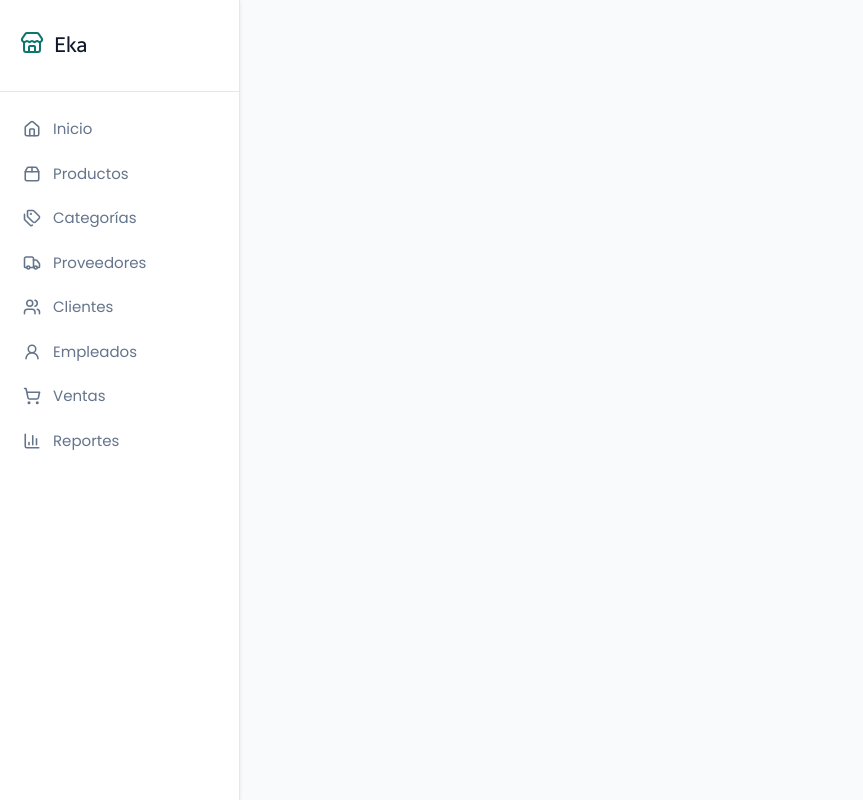
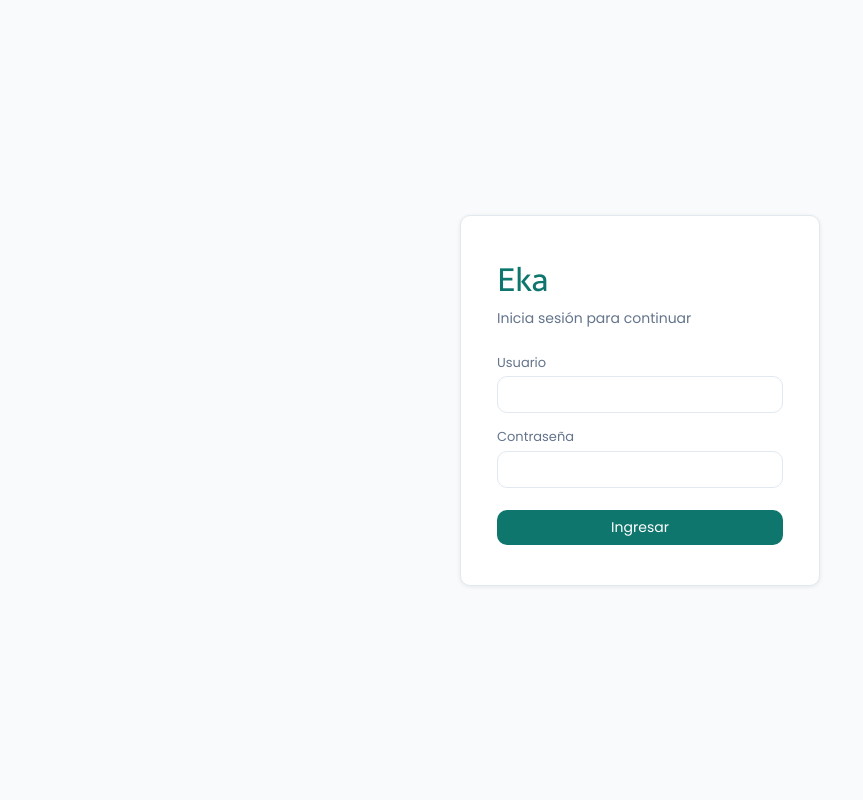
Before and after one commit to josesan28/Proyecto-2-DB, a React (Vite) app in the folder frontend/: page /login in a window 1280 px wide. Shown: the whole page, without its empty margins (0-863 px from the left). Built offline with nearby package versions, Linux system fonts and the light colour scheme; no server answers.

Commit message:
Autenticación en el frontend agregada

```diff
--- a/frontend/src/App.jsx
+++ b/frontend/src/App.jsx
@@ -1,35 +1,50 @@
-// src/App.jsx
-import { BrowserRouter, Routes, Route } from 'react-router-dom'
-import { ToastProvider } from './components/ui/Toast'
-import Layout from './components/layout/Layout'
-import Dashboard from './pages/Dashboard'
-import Productos from './pages/Productos'
-import Categorias from './pages/Categorias'
-import Proveedores from './pages/Proveedores'
-import Clientes from './pages/Clientes'
-import Empleados from './pages/Empleados'
-import Ventas from './pages/Ventas'
-import Reportes from './pages/Reportes'
-import './index.css'
-import './components/ui/ui.css'
+import { BrowserRouter, Routes, Route, Navigate } from "react-router-dom";
+import { ToastProvider } from "./components/ui/Toast";
+import { authStorage } from "./auth";
+import Layout from "./components/layout/Layout";
+import Login from "./pages/Login";
+import Dashboard from "./pages/Dashboard";
+import Productos from "./pages/Productos";
+import Categorias from "./pages/Categorias";
+import Proveedores from "./pages/Proveedores";
+import Clientes from "./pages/Clientes";
+import Empleados from "./pages/Empleados";
+import Ventas from "./pages/Ventas";
+import Reportes from "./pages/Reportes";
+import "./index.css";
+import "./components/ui/ui.css";
+
+function RequireAuth({ children }) {
+  return authStorage.isLoggedIn() ? children : <Navigate to="/login" replace />;
+}
 
 export default function App() {
   return (
     <BrowserRouter>
       <ToastProvider>
+        <Routes>
+          <Route path="/login" element={<Login />} />
+          <Route
+            path="/*"
+            element={
+              <RequireAuth>
                 <Layout>
                   <Routes>
-            <Route path="/" element={<Dashboard />} />
-            <Route path="/productos" element={<Productos />} />
+                    <Route path="/"           element={<Dashboard />} />
+                    <Route path="/productos"  element={<Productos />} />
                     <Route path="/categorias" element={<Categorias />} />
                     <Route path="/proveedores" element={<Proveedores />} />
-            <Route path="/clientes" element={<Clientes />} />
-            <Route path="/empleados" element={<Empleados />} />
-            <Route path="/ventas" element={<Ventas />} />
-            <Route path="/reportes" element={<Reportes />} />
+                    <Route path="/clientes"   element={<Clientes />} />
+                    <Route path="/empleados"  element={<Empleados />} />
+                    <Route path="/ventas"     element={<Ventas />} />
+                    <Route path="/reportes"   element={<Reportes />} />
                   </Routes>
                 </Layout>
+              </RequireAuth>
+            }
+          />
+        </Routes>
       </ToastProvider>
     </BrowserRouter>
-  )
+  );
 }
--- a/frontend/src/api.js
+++ b/frontend/src/api.js
@@ -1,18 +1,31 @@
-const BASE = import.meta.env.VITE_API_URL || 'http://localhost:3001'
+import { authStorage } from "./auth";
+
+const BASE = import.meta.env.VITE_API_URL || "http://localhost:3001";
 
 async function request(path, options = {}) {
+  const token = authStorage.getToken();
   const res = await fetch(`${BASE}${path}`, {
-    headers: { 'Content-Type': 'application/json' },
+    headers: {
+      "Content-Type": "application/json",
+      ...(token ? { Authorization: `Bearer ${token}` } : {}),
+    },
     ...options,
-  })
-  const data = await res.json()
-  if (!res.ok) throw new Error(data.error || 'Error en la solicitud')
-  return data
+  });
+
+  if (res.status === 401) {
+    authStorage.clear();
+    window.location.href = "/login";
+    return;
+  }
+
+  const data = await res.json();
+  if (!res.ok) throw new Error(data.error || "Error en la solicitud");
+  return data;
 }
 
 export const api = {
   get: (path) => request(path),
-  post: (path, body) => request(path, { method: 'POST', body: JSON.stringify(body) }),
-  put: (path, body) => request(path, { method: 'PUT', body: JSON.stringify(body) }),
-  delete: (path) => request(path, { method: 'DELETE' }),
-}
+  post: (path, body) => request(path, { method: "POST", body: JSON.stringify(body) }),
+  put: (path, body) => request(path, { method: "PUT", body: JSON.stringify(body) }),
+  delete: (path) => request(path, { method: "DELETE" }),
+};
--- /dev/null
+++ b/frontend/src/auth.js
@@ -0,0 +1,19 @@
+const KEY = "token";
+const KEY_USER = "empleado";
+
+export const authStorage = {
+  save(token, empleado) {
+    localStorage.setItem(KEY, token);
+    localStorage.setItem(KEY_USER, JSON.stringify(empleado));
+  },
+  clear() {
+    localStorage.removeItem(KEY);
+    localStorage.removeItem(KEY_USER);
+  },
+  getToken() { return localStorage.getItem(KEY); },
+  getEmpleado() {
+    const raw = localStorage.getItem(KEY_USER);
+    return raw ? JSON.parse(raw) : null;
+  },
+  isLoggedIn() { return !!localStorage.getItem(KEY); },
+};
--- a/frontend/src/components/layout/Sidebar.css
+++ b/frontend/src/components/layout/Sidebar.css
@@ -62,3 +62,47 @@
   height: 18px;
   flex: 0 0 18px;
 }
+
+.sidebar-footer {
+  margin-top: auto;
+  padding: 16px 20px;
+  border-top: 1px solid var(--border);
+}
+
+.sidebar-user {
+  display: flex;
+  flex-direction: column;
+  margin-bottom: 10px;
+}
+
+.user-name {
+  font-size: 14px;
+  font-weight: 500;
+  color: var(--text);
+}
+
+.user-cargo {
+  font-size: 12px;
+  color: var(--text-muted);
+}
+
+.logout-btn {
+  display: flex;
+  align-items: center;
+  gap: 8px;
+  width: 100%;
+  padding: 8px 10px;
+  background: none;
+  border: 1px solid var(--border);
+  border-radius: var(--radius);
+  color: var(--text-muted);
+  font-size: 13px;
+  cursor: pointer;
+  transition: background 0.15s, color 0.15s;
+}
+
+.logout-btn:hover {
+  background: var(--bg);
+  color: var(--danger);
+  border-color: var(--danger);
+}
--- a/frontend/src/components/layout/Sidebar.jsx
+++ b/frontend/src/components/layout/Sidebar.jsx
@@ -1,25 +1,37 @@
-import { NavLink } from 'react-router-dom'
-import { BarChart3, Home, Package2, ShoppingCart, Tags, Truck, UserRound, Users, Store } from 'lucide-react'
+import { NavLink, useNavigate } from 'react-router-dom'
+import { BarChart3, Home, LogOut, Package2, ShoppingCart, Tags, Truck, UserRound, Users, Store } from 'lucide-react'
+import { authStorage } from '../../auth'
+import { api } from '../../api'
 import './Sidebar.css'
 
 const links = [
-  { to: '/', label: 'Inicio', icon: Home },
-  { to: '/productos', label: 'Productos', icon: Package2 },
-  { to: '/categorias', label: 'Categorías', icon: Tags },
+  { to: '/',            label: 'Inicio',      icon: Home },
+  { to: '/productos',   label: 'Productos',   icon: Package2 },
+  { to: '/categorias',  label: 'Categorías',  icon: Tags },
   { to: '/proveedores', label: 'Proveedores', icon: Truck },
-  { to: '/clientes', label: 'Clientes', icon: Users },
-  { to: '/empleados', label: 'Empleados', icon: UserRound },
-  { to: '/ventas', label: 'Ventas', icon: ShoppingCart },
-  { to: '/reportes', label: 'Reportes', icon: BarChart3 },
+  { to: '/clientes',    label: 'Clientes',    icon: Users },
+  { to: '/empleados',   label: 'Empleados',   icon: UserRound },
+  { to: '/ventas',      label: 'Ventas',      icon: ShoppingCart },
+  { to: '/reportes',    label: 'Reportes',    icon: BarChart3 },
 ]
 
 export default function Sidebar() {
+  const navigate = useNavigate()
+  const empleado = authStorage.getEmpleado()
+
+  const handleLogout = async () => {
+    await api.post('/api/auth/logout', {}).catch(() => {})
+    authStorage.clear()
+    navigate('/login')
+  }
+
   return (
     <aside className="sidebar">
       <div className="sidebar-brand">
         <span className="brand-icon"><Store /></span>
         <span className="brand-name">Eka</span>
       </div>
+
       <nav className="sidebar-nav">
         {links.map(l => (
           <NavLink
@@ -33,6 +45,19 @@ export default function Sidebar() {
           </NavLink>
         ))}
       </nav>
+
+      <div className="sidebar-footer">
+        {empleado && (
+          <div className="sidebar-user">
+            <span className="user-name">{empleado.nombre_empleado}</span>
+            <span className="user-cargo">{empleado.cargo || 'Empleado'}</span>
+          </div>
+        )}
+        <button className="logout-btn" onClick={handleLogout}>
+          <LogOut size={16} />
+          Cerrar sesión
+        </button>
+      </div>
     </aside>
   )
 }
--- a/frontend/src/pages/Empleados.jsx
+++ b/frontend/src/pages/Empleados.jsx
@@ -7,6 +7,7 @@ import './CrudPage.css'
 const empty = {
   nombre_empleado: '', username: '', cargo: '',
   fecha_contratacion: '', estado: 'activo', telefonos: [''], correos: [''],
+  contrasena: '',
 }
 
 export default function Empleados() {
@@ -38,6 +39,7 @@ export default function Empleados() {
       estado: item.estado,
       telefonos: item.telefonos.length ? item.telefonos : [''],
       correos: item.correos.length ? item.correos : [''],
+      contrasena: '',
     })
     setEditId(item.id_empleado)
     setModal('form')
@@ -51,6 +53,7 @@ export default function Empleados() {
       correos: form.correos.filter(c => c.trim()),
       fecha_contratacion: form.fecha_contratacion || null,
       username: form.username || null,
+      contrasena: form.contrasena || null,
     }
     try {
       if (editId) {
@@ -162,6 +165,15 @@ export default function Empleados() {
                 onChange={e => f('fecha_contratacion', e.target.value)} />
             </div>
             <div className="form-group">
+              <label>{editId ? 'Nueva contraseña (dejar vacío para no cambiar)' : 'Contraseña'}</label>
+              <input
+                type="password"
+                value={form.contrasena}
+                onChange={e => f('contrasena', e.target.value)}
+                placeholder={editId ? 'Sin cambios' : 'Mínimo 4 caracteres'}
+              />
+            </div>
+            <div className="form-group">
               <label>Estado</label>
               <select value={form.estado} onChange={e => f('estado', e.target.value)}>
                 <option value="activo">Activo</option>
--- /dev/null
+++ b/frontend/src/pages/Login.css
@@ -0,0 +1,29 @@
+.login-wrapper {
+  min-height: 100vh;
+  display: flex;
+  align-items: center;
+  justify-content: center;
+  background: var(--bg);
+}
+
+.login-card {
+  background: var(--surface);
+  border: 1px solid var(--border);
+  border-radius: var(--radius);
+  box-shadow: var(--shadow);
+  padding: 40px 36px;
+  width: 100%;
+  max-width: 360px;
+}
+
+.login-title {
+  font-size: 2rem;
+  color: var(--accent);
+  margin-bottom: 4px;
+}
+
+.login-sub {
+  color: var(--text-muted);
+  font-size: 14px;
+  margin-bottom: 24px;
+}
--- /dev/null
+++ b/frontend/src/pages/Login.jsx
@@ -0,0 +1,70 @@
+import { useState } from "react";
+import { useNavigate } from "react-router-dom";
+import { api } from "../api";
+import { authStorage } from "../auth";
+import { useToast } from "../components/ui/Toast";
+import "./Login.css";
+
+export default function Login() {
+  const toast = useNavigate ? useToast() : null;
+  const navigate = useNavigate();
+  const [form, setForm] = useState({ username: "", contrasena: "" });
+  const [loading, setLoading] = useState(false);
+  const toast2 = useToast();
+
+  const handleSubmit = async () => {
+    if (!form.username || !form.contrasena) {
+      toast2("Completa todos los campos", "warning");
+      return;
+    }
+    setLoading(true);
+    try {
+      const data = await api.post("/api/auth/login", form);
+      authStorage.save(data.token, {
+        nombre_empleado: data.nombre_empleado,
+        cargo: data.cargo,
+      });
+      navigate("/");
+    } catch (e) {
+      toast2(e.message, "error");
+    } finally {
+      setLoading(false);
+    }
+  };
+
+  return (
+    <div className="login-wrapper">
+      <div className="login-card">
+        <h1 className="login-title">Eka</h1>
+        <p className="login-sub">Inicia sesión para continuar</p>
+
+        <div className="form-group">
+          <label>Usuario</label>
+          <input
+            value={form.username}
+            onChange={(e) => setForm((p) => ({ ...p, username: e.target.value }))}
+            onKeyDown={(e) => e.key === "Enter" && handleSubmit()}
+          />
+        </div>
+        <div className="form-group">
+          <label>Contraseña</label>
+          <input
+            type="password"
+            value={form.contrasena}
+            onChange={(e) => setForm((p) => ({ ...p, contrasena: e.target.value }))}
+            onKeyDown={(e) => e.key === "Enter" && handleSubmit()}
+          />
+        </div>
+
+        <button
+          className="btn-primary"
+          style={{ width: "100%", marginTop: 8 }}
+          onClick={handleSubmit}
+          disabled={loading}
+        >
+          {loading ? "Ingresando…" : "Ingresar"}
+        </button>
+      </div>
+    </div>
+  );
+}
```
Also changed, not shown: 2 other files (tests, documents, lock files or other folders). Lines whose indentation alone changed are shown as unchanged.
